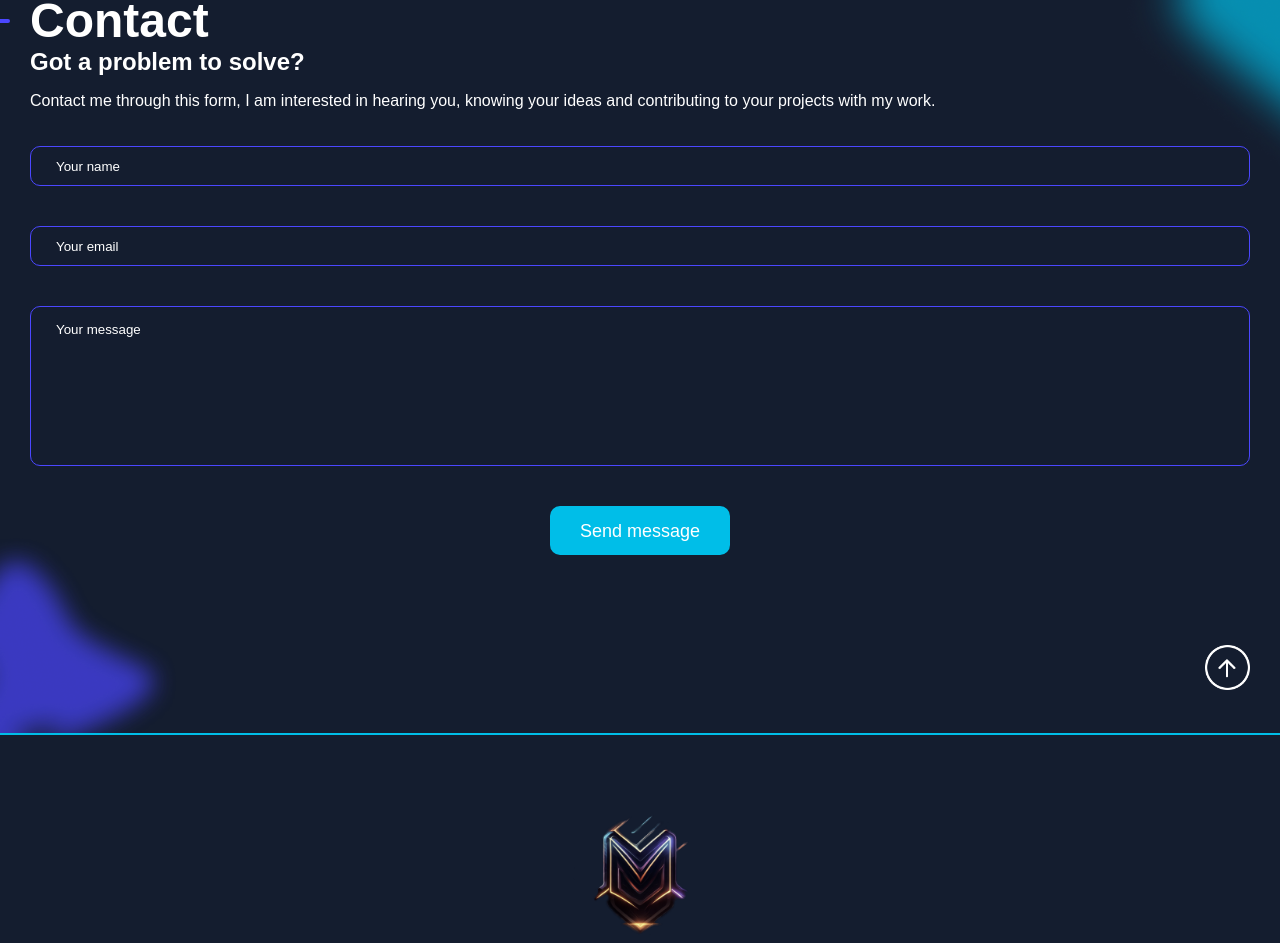
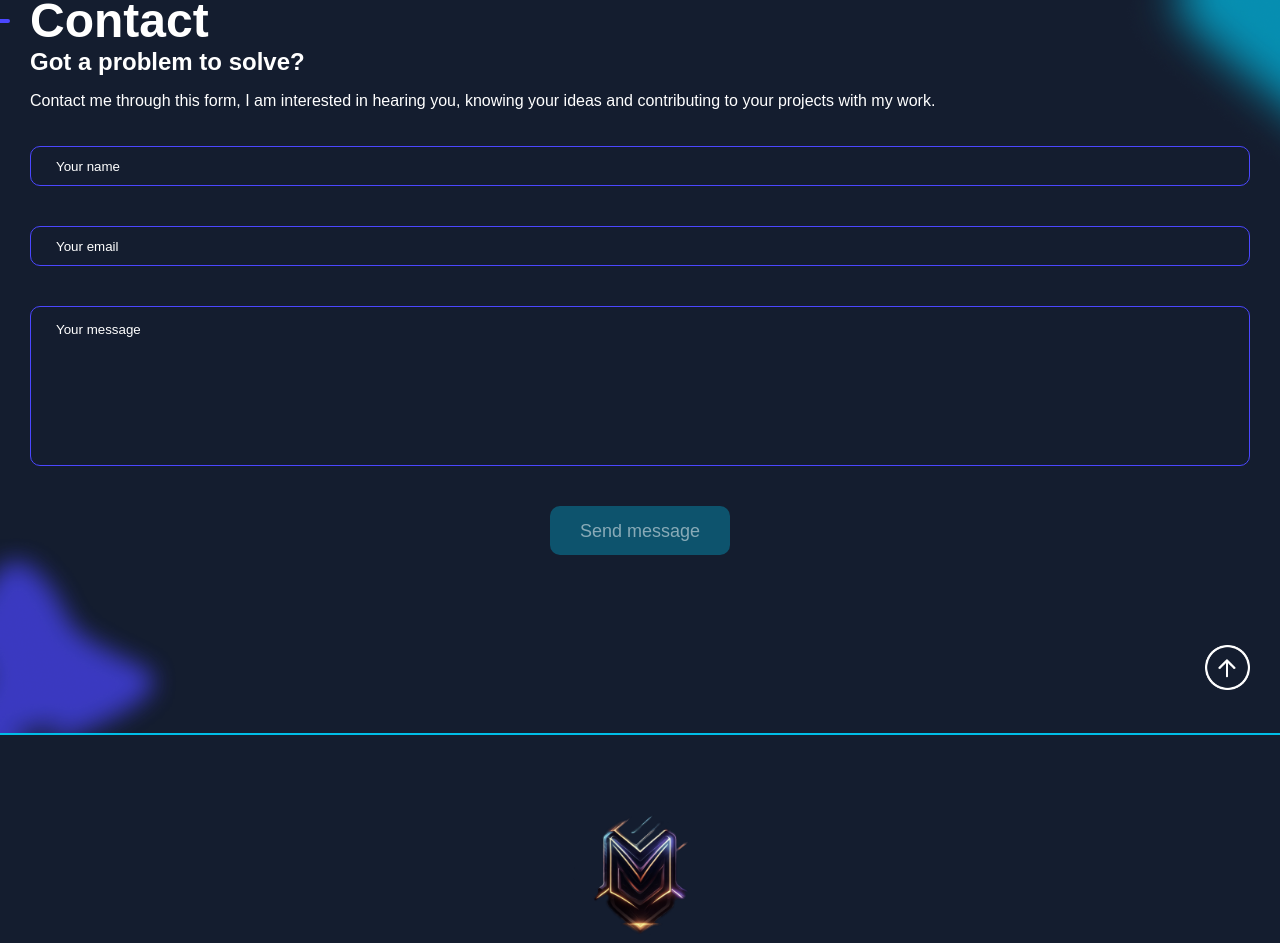
Before and after one commit to mikemeyer186/portfolio, an Angular app: page / in a window 1280 px wide. Shown: the part 4600-5543 px from the top of the page. Built offline with nearby package versions, Linux system fonts and the light colour scheme; a web font is replaced by a local one.

Commit message:
reactive form and validation implemented

```diff
--- a/src/app/contact/contact.component.html
+++ b/src/app/contact/contact.component.html
@@ -10,11 +10,44 @@
         <p>Contact me through this form, I am interested in hearing you, knowing your ideas and contributing to your
             projects with my work.</p>
 
-        <form>
-            <input type="text" placeholder="Your name">
-            <input type="email" placeholder="Your email">
-            <textarea cols="30" rows="30" placeholder="Your message"></textarea>
-            <button>Send message</button>
+        <form [formGroup]="contactForm" (submit)="sendMail()">
+
+            <div class="form-box">
+                <ng-container *ngIf="contactForm.controls['sender'] as sender">
+                    <input formControlName="sender" type="text" placeholder="Your name">
+                    <ng-container>
+                        <div *ngIf="sender.invalid && sender.dirty">
+                            <span class="error-message">Your name is required</span>
+                        </div>
+                    </ng-container>
+                </ng-container>
+            </div>
+
+            <div class="form-box">
+                <ng-container *ngIf="contactForm.controls['email'] as email">
+                    <input formControlName="email" type="email" placeholder="Your email">
+                    <ng-container>
+                        <div *ngIf="email.invalid && email.dirty">
+                            <span class="error-message">Your email is required</span>
+                        </div>
+                    </ng-container>
+                </ng-container>
+            </div>
+
+            <div class="form-box">
+                <ng-container *ngIf="contactForm.controls['message'] as message">
+                    <textarea formControlName="message" cols="30" rows="30" placeholder="Your message"></textarea>
+                    <ng-container>
+                        <div *ngIf="message.invalid && message.dirty">
+                            <span class="error-message">Your message is empty</span>
+                        </div>
+                    </ng-container>
+                </ng-container>
+            </div>
+
+            <button [disabled]="!contactForm.valid" [class.disabledBtn]="!contactForm.valid" type="submit">Send
+                message</button>
+
         </form>
     </div>
 </div>
--- a/src/app/contact/contact.component.scss
+++ b/src/app/contact/contact.component.scss
@@ -61,6 +61,23 @@
       width: 100%;
       gap: 40px;
 
+      .form-box {
+        width: 100%;
+        position: relative;
+
+        .error-message {
+          width: 100%;
+          color: #e61c40;
+          font-size: 0.7rem;
+          font-weight: 300;
+          position: absolute;
+          left: 0;
+          bottom: -20px;
+          padding-left: 10px;
+          transition: all 225ms ease-in-out;
+        }
+      }
+
       input,
       textarea {
         width: 100%;
@@ -72,14 +89,35 @@
         color: #ffffff;
         outline: none;
         padding: 15px 25px;
+        transition: all 225ms ease-in-out;
 
         &::placeholder {
           color: #ffffff;
           font-family: "Poppins", sans-serif;
         }
+
+        &:focus,
+        &:hover {
+          border: 1px solid var(--sub-text-azure);
+        }
+
+        &.ng-dirty {
+          border: 1px solid #e61c40;
+        }
+
+        &.untouched,
+        &.pristine {
+          border: 1px solid var(--sub-text-blue);
+        }
+
+        &.ng-valid {
+          border: 1px solid #70e61c;
+        }
       }
 
       textarea {
+        font-family: "Poppins", sans-serif;
+        display: block;
         resize: none;
         height: 160px;
       }
@@ -93,6 +131,12 @@
         color: #ffffff;
         padding: 15px;
         font-size: 18px;
+        transition: all 225ms ease-in-out;
+      }
+
+      .disabledBtn {
+        background-color: #00bee856;
+        color: #ffffff82;
       }
     }
   }
--- a/src/app/contact/contact.component.ts
+++ b/src/app/contact/contact.component.ts
@@ -1,10 +1,23 @@
 import { Component } from '@angular/core';
+import { FormControl, FormGroup, Validators } from '@angular/forms';
 
 @Component({
   selector: 'app-contact',
   templateUrl: './contact.component.html',
-  styleUrls: ['./contact.component.scss']
+  styleUrls: ['./contact.component.scss'],
 })
 export class ContactComponent {
+  public contactForm: FormGroup = new FormGroup({
+    sender: new FormControl('', [Validators.required, Validators.minLength(1)]),
+    email: new FormControl('', [Validators.required, Validators.email]),
+    message: new FormControl('', [
+      Validators.required,
+      Validators.minLength(1),
+    ]),
+  });
 
+  sendMail() {
+    console.log(this.contactForm.value);
+    this.contactForm.reset();
+  }
 }
```
Also changed, not shown: src/app/app.module.ts (+6 -7 lines).
